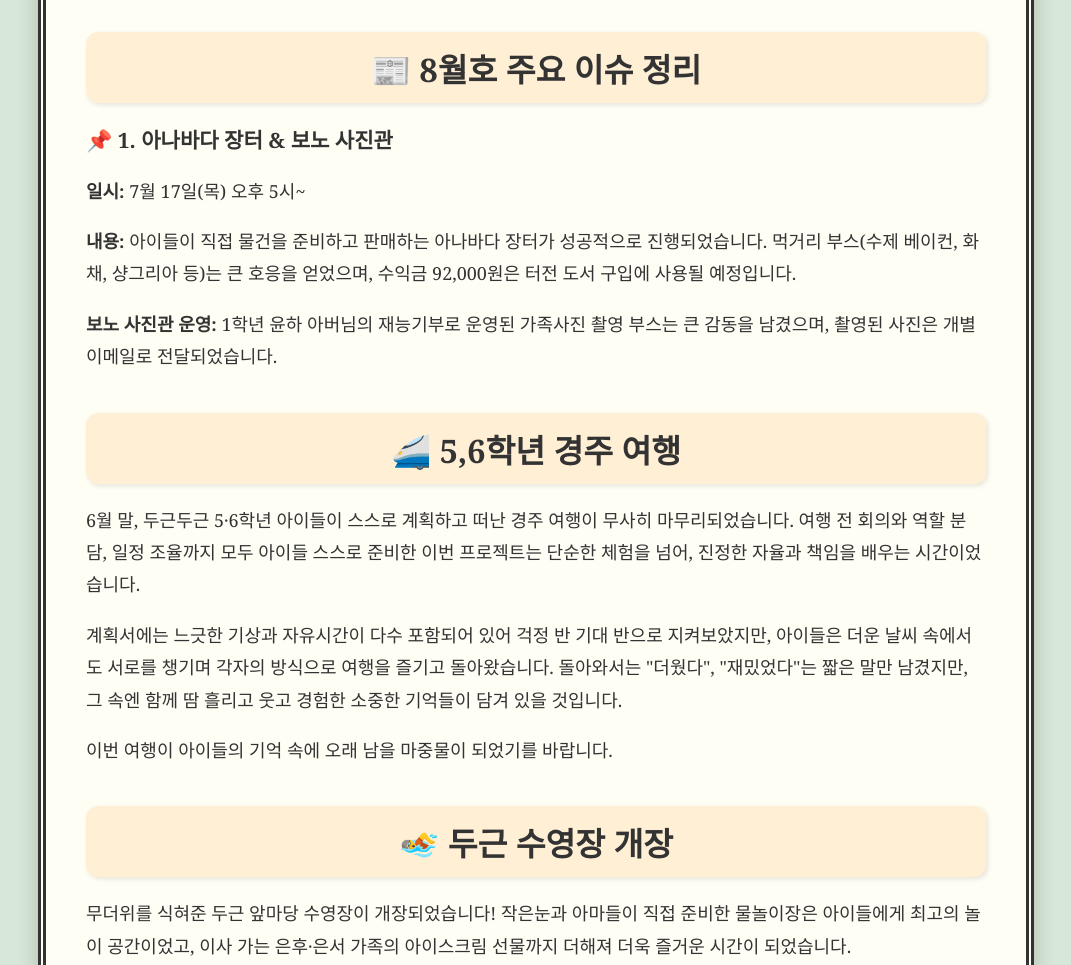
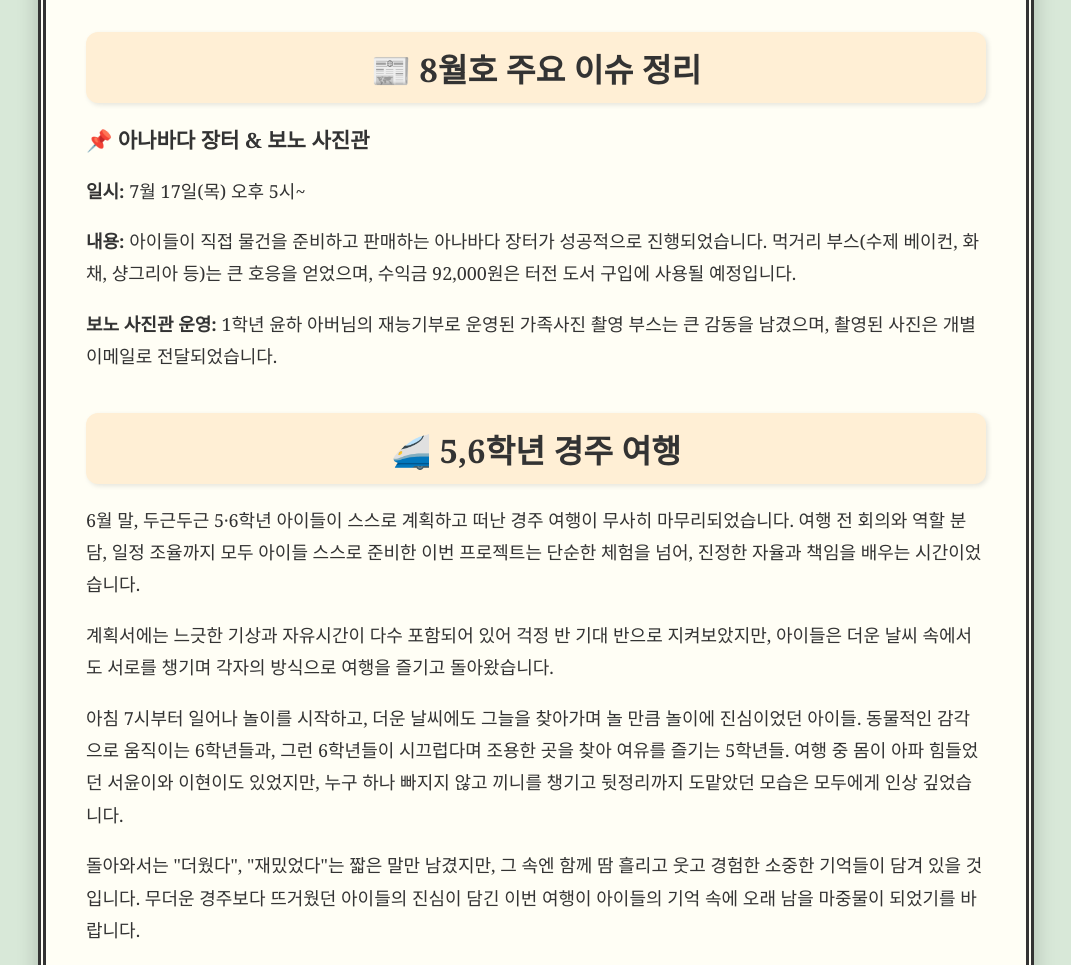
Before and after one commit to dgdg-news/august2025, a plain HTML site: page index.html in a window 1280 px wide. Shown: the part 880-1845 px from the top of the page, without its empty margins (104-1175 px from the left). Drawn offline with Linux system fonts and the light colour scheme.

Commit message:
Update index.html

```diff
--- a/index.html
+++ b/index.html
@@ -157,18 +157,19 @@
 
  <div class="section">
   <h2>📰 8월호 주요 이슈 정리</h2>
-  <h3>📌 1. 아나바다 장터 & 보노 사진관</h3>
+  <h3>📌 아나바다 장터 & 보노 사진관</h3>
   <p><strong>일시:</strong> 7월 17일(목) 오후 5시~</p>
   <p><strong>내용:</strong> 아이들이 직접 물건을 준비하고 판매하는 아나바다 장터가 성공적으로 진행되었습니다. 먹거리 부스(수제 베이컨, 화채, 샹그리아 등)는 큰 호응을 얻었으며, 수익금 92,000원은 터전 도서 구입에 사용될 예정입니다.</p>
   <p><strong>보노 사진관 운영:</strong> 1학년 윤하 아버님의 재능기부로 운영된 가족사진 촬영 부스는 큰 감동을 남겼으며, 촬영된 사진은 개별 이메일로 전달되었습니다.</p>
 </div>
 
- <div class="section">
-  <h2>🚄 5,6학년 경주 여행</h2>
-  <p>6월 말, 두근두근 5·6학년 아이들이 스스로 계획하고 떠난 경주 여행이 무사히 마무리되었습니다. 여행 전 회의와 역할 분담, 일정 조율까지 모두 아이들 스스로 준비한 이번 프로젝트는 단순한 체험을 넘어, 진정한 자율과 책임을 배우는 시간이었습니다.</p>
-  <p>계획서에는 느긋한 기상과 자유시간이 다수 포함되어 있어 걱정 반 기대 반으로 지켜보았지만, 아이들은 더운 날씨 속에서도 서로를 챙기며 각자의 방식으로 여행을 즐기고 돌아왔습니다. 돌아와서는 "더웠다", "재밌었다"는 짧은 말만 남겼지만, 그 속엔 함께 땀 흘리고 웃고 경험한 소중한 기억들이 담겨 있을 것입니다.</p>
-  <p>이번 여행이 아이들의 기억 속에 오래 남을 마중물이 되었기를 바랍니다.</p>
-</div>
+    <div class="section">
+      <h2>🚄 5,6학년 경주 여행</h2>
+      <p>6월 말, 두근두근 5·6학년 아이들이 스스로 계획하고 떠난 경주 여행이 무사히 마무리되었습니다. 여행 전 회의와 역할 분담, 일정 조율까지 모두 아이들 스스로 준비한 이번 프로젝트는 단순한 체험을 넘어, 진정한 자율과 책임을 배우는 시간이었습니다.</p>
+      <p>계획서에는 느긋한 기상과 자유시간이 다수 포함되어 있어 걱정 반 기대 반으로 지켜보았지만, 아이들은 더운 날씨 속에서도 서로를 챙기며 각자의 방식으로 여행을 즐기고 돌아왔습니다. </p>
+      <p>아침 7시부터 일어나 놀이를 시작하고, 더운 날씨에도 그늘을 찾아가며 놀 만큼 놀이에 진심이었던 아이들. 동물적인 감각으로 움직이는 6학년들과, 그런 6학년들이 시끄럽다며 조용한 곳을 찾아 여유를 즐기는 5학년들. 여행 중 몸이 아파 힘들었던 서윤이와 이현이도 있었지만, 누구 하나 빠지지 않고 끼니를 챙기고 뒷정리까지 도맡았던 모습은 모두에게 인상 깊었습니다.</p>
+      <p>돌아와서는 "더웠다", "재밌었다"는 짧은 말만 남겼지만, 그 속엔 함께 땀 흘리고 웃고 경험한 소중한 기억들이 담겨 있을 것입니다. 무더운 경주보다 뜨거웠던 아이들의 진심이 담긴 이번 여행이 아이들의 기억 속에 오래 남을 마중물이 되었기를 바랍니다.</p>
+    </div>
 
     <div class="section">
   <h2>🏊 두근 수영장 개장</h2>
```
